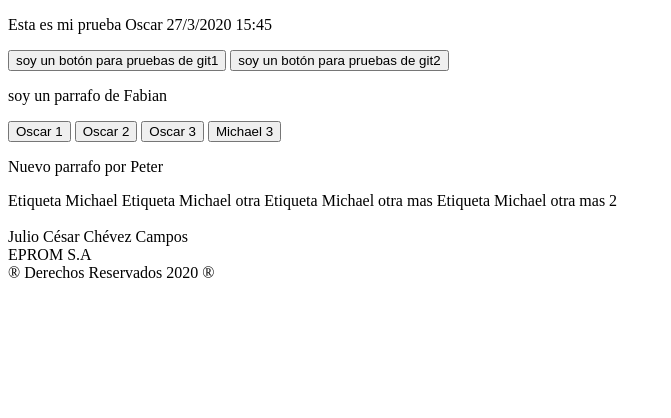
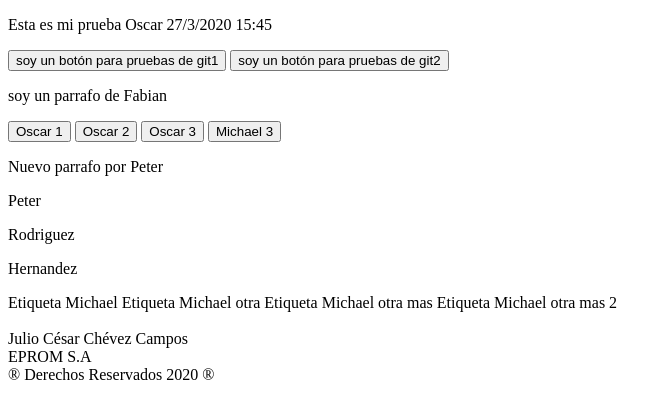
Before and after one commit to fmendez-csye/Git, a plain HTML site: page index3.html in a window 1280 px wide. Shown: the whole page, without its empty margins (0-671 px from the left). Drawn offline with Linux system fonts and the light colour scheme.

Commit message:
FeaturePri: Nueva persona

```diff
--- /dev/null
+++ b/index3.css
@@ -0,0 +1,3 @@
+.Persona {
+    width: 25%;
+}
--- a/index3.html
+++ b/index3.html
@@ -15,6 +15,11 @@
 	<button>Oscar 3</button>
 	<button>Michael 3</button>
 	<p>Nuevo parrafo por Peter</p>
+	<div class="Persona">
+		<p>Peter</p>
+		<p>Rodriguez</p>
+		<p>Hernandez</p>
+	</div>
 	<label>Etiqueta Michael</label>
 	<label>Etiqueta Michael otra</label>
 	<label>Etiqueta Michael otra mas</label>
```
